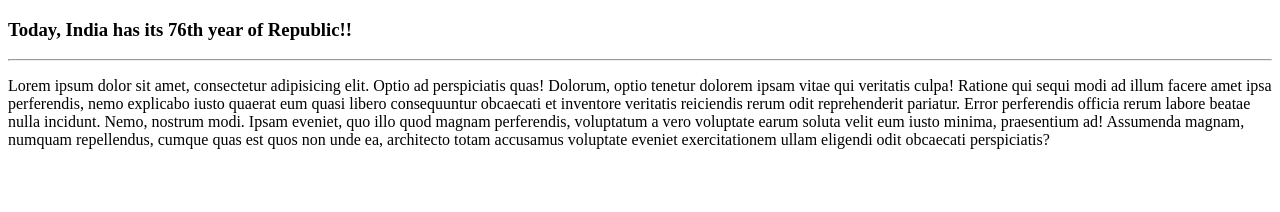
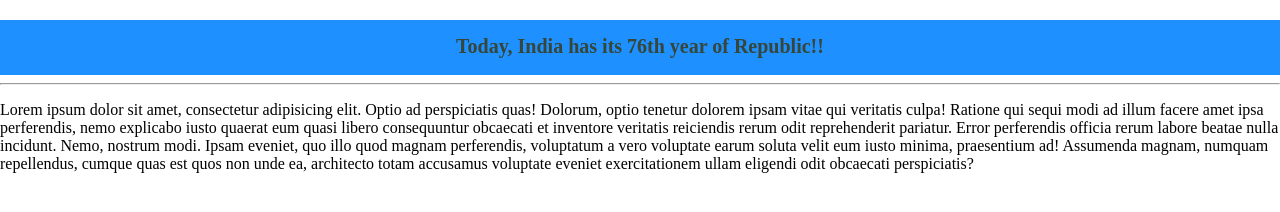
Before and after one commit to mandeepsharma19/git-demo, a plain HTML site: page index.html in a window 1280 px wide. Drawn offline with Linux system fonts and the light colour scheme.

Commit message:
Both file are modified

```diff
--- a/index.html
+++ b/index.html
@@ -6,9 +6,12 @@
     <meta http-equiv="X-UA-Compatible" content="IE=edge">
     <meta name="viewport" content="width=device-width, initial-scale=1.0">
     <title>Document</title>
+    <link rel="stylesheet" href="style.css">
 </head>
 <body>
-        <h3>Today, India has its 76th year of Republic!!</h3>
+       <div id="parent"><h3 id="heading">Today, India has its 76th year of Republic!!</h3> </div>
+
+
         <hr>
 
         <p>Lorem ipsum dolor sit amet, consectetur adipisicing elit. Optio ad perspiciatis quas! Dolorum, optio tenetur dolorem ipsam vitae qui veritatis culpa! Ratione qui sequi modi ad illum facere amet ipsa perferendis, nemo explicabo iusto quaerat eum quasi libero consequuntur obcaecati et inventore veritatis reiciendis rerum odit reprehenderit pariatur. Error perferendis officia rerum labore beatae nulla incidunt. Nemo, nostrum modi. Ipsam eveniet, quo illo quod magnam perferendis, voluptatum a vero voluptate earum soluta velit eum iusto minima, praesentium ad! Assumenda magnam, numquam repellendus, cumque quas est quos non unde ea, architecto totam accusamus voluptate eveniet exercitationem ullam eligendi odit obcaecati perspiciatis?</p>
--- a/style.css
+++ b/style.css
@@ -0,0 +1,22 @@
+body{
+    padding: 0px;
+    margin: 0px;
+}
+
+#parent
+{
+    height:55px;
+    background-color: dodgerblue;
+
+}
+
+#heading
+{
+    font-family: 'Times New Roman', Times, serif;
+    font-size: 20px;
+    color: rgb(54, 70, 57);
+    text-align: center;
+    padding: 15px 0px;
+    border-radius: 2px;
+
+}
```
